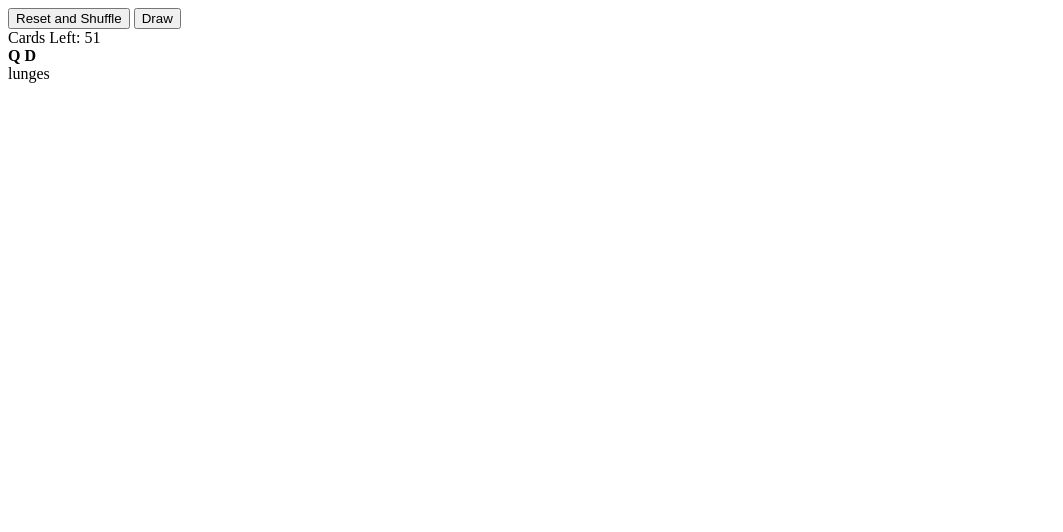
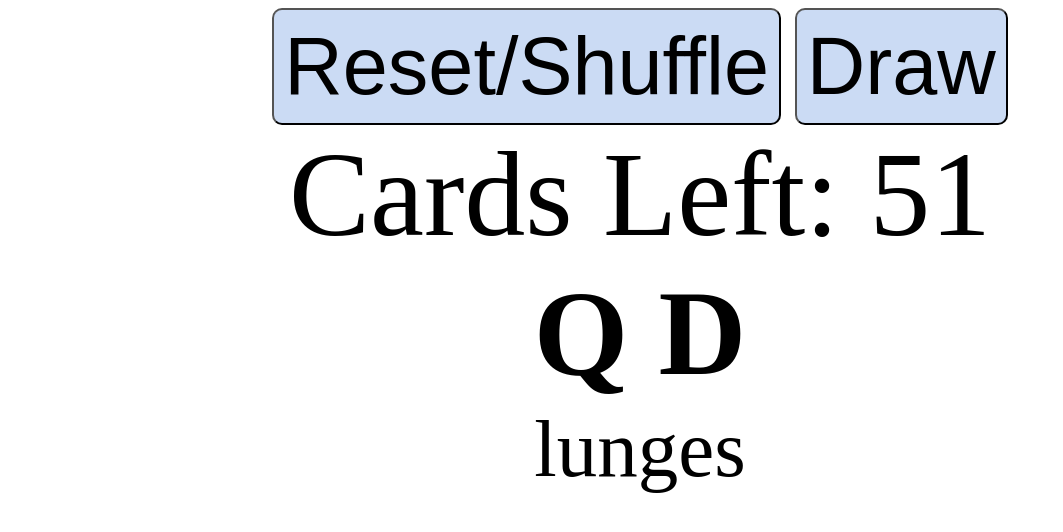
Before and after one commit to edwadli/edwadli.github.io, a plain HTML site: page index.html in a window 1280 px wide. Both pictures are taken after a click on the button "Draw". Shown: the whole page, without its empty margins (0-1063 px from the left). Drawn offline with Linux system fonts and the light colour scheme.

Commit message:
some UI changes

```diff
--- a/index.html
+++ b/index.html
@@ -3,11 +3,22 @@
 <head>
 	<title>Workout Cards</title>
 	<meta charset="UTF-8" />
-	</head>
+    <style>
+        * {
+            text-align: center;
+            font-size: 1.5em;
+        }
+        button {
+            background-color: #cbdbf4;
+            border-radius: 10px;
+            padding: 10px;
+        }
+    </style>
+</head>
 
 <body>
 	<div id="options">
-		<button id="reset"> Reset and Shuffle </button>
+		<button id="reset"> Reset/Shuffle </button>
 		<button id="draw"> Draw </button>
 	</div>
 	<div id="table">
--- a/src/index.js
+++ b/src/index.js
@@ -4,6 +4,10 @@ var WORKOUT_ELEM = document.getElementById("workout");
 
 var RANKS = ["2", "3", "4", "5", "6", "7", "8", "9", "10", "J", "Q", "K", "A"];
 var SUITS = ["S", "H", "D", "C"];
+function IsLow(idx) {
+  return idx < 6 ? 1 : 0;
+  asdf;
+}
 
 var WORKOUTS = {
   S: ["tricep dips", "pushups"],
@@ -41,7 +45,7 @@ function GetDeck() {
 }
 
 function WorkoutHtml(card) {
-  return WORKOUTS[SUITS[card.suit]][card.rank < 6 ? 1 : 0];
+  return WORKOUTS[SUITS[card.suit]][IsLow(card.rank)];
 }
 
 function CardHtml(card) {
```
Also changed, not shown: package.json (deleted, +0 -14 lines).
